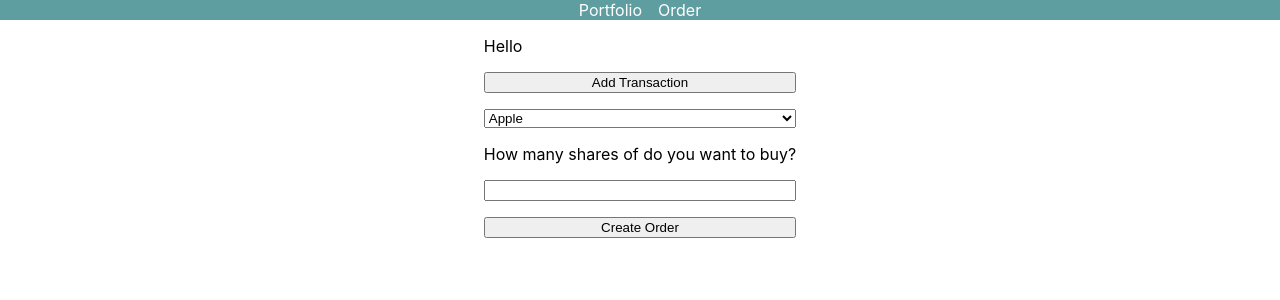
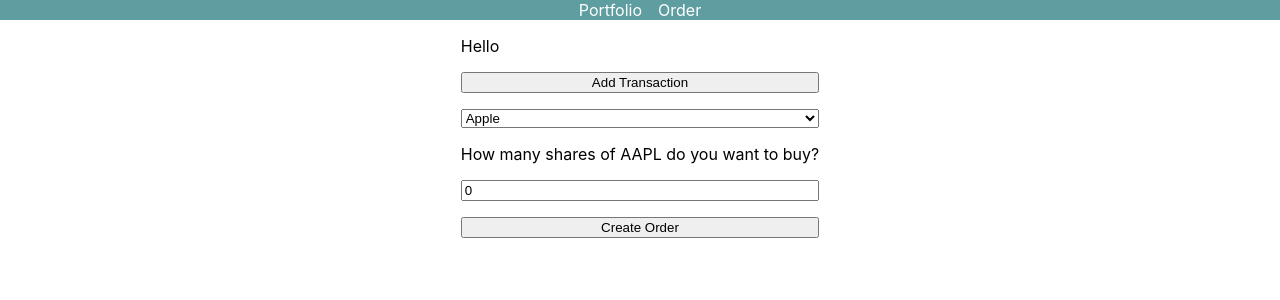
Before and after one commit to jdesmond91/trading-frontend, a React (Create React App) app: page /order in a window 1280 px wide. Shown: the top 300 px of the page. Built offline with nearby package versions, Linux system fonts and the light colour scheme.

Commit message:
set a default value for the selected attribute

```diff
--- a/src/components/Order.js
+++ b/src/components/Order.js
@@ -8,9 +8,10 @@ export const Order = () => {
 
 	// sort the array based on security name
 	const sortedSecurities = [...securities].sort((a, b) => a.name.localeCompare(b.name))
-	const defaultValue = sortedSecurities[0].id
+	const defaultValue = sortedSecurities[0]
 
-	const [selected, setSelected] = useState('')
+	const [selected, setSelected] = useState(defaultValue)
+	const [quantity, setQuantity] = useState(0)
 
 	const newTransaction = {
 		secId: 3,
@@ -52,7 +53,7 @@ export const Order = () => {
 					<label htmlFor='orderQuantiy'>
 						How many shares of {selected.ticker} do you want to buy?
 					</label>
-					<input type='text' name='orderQuantity' id='orderQuantity' />
+					<input type='text' name='orderQuantity' id='orderQuantity' value={quantity} />
 					<input type='submit' name='submit' className='submitOrder' value='Create Order' />
 				</form>
 			</div>
```
